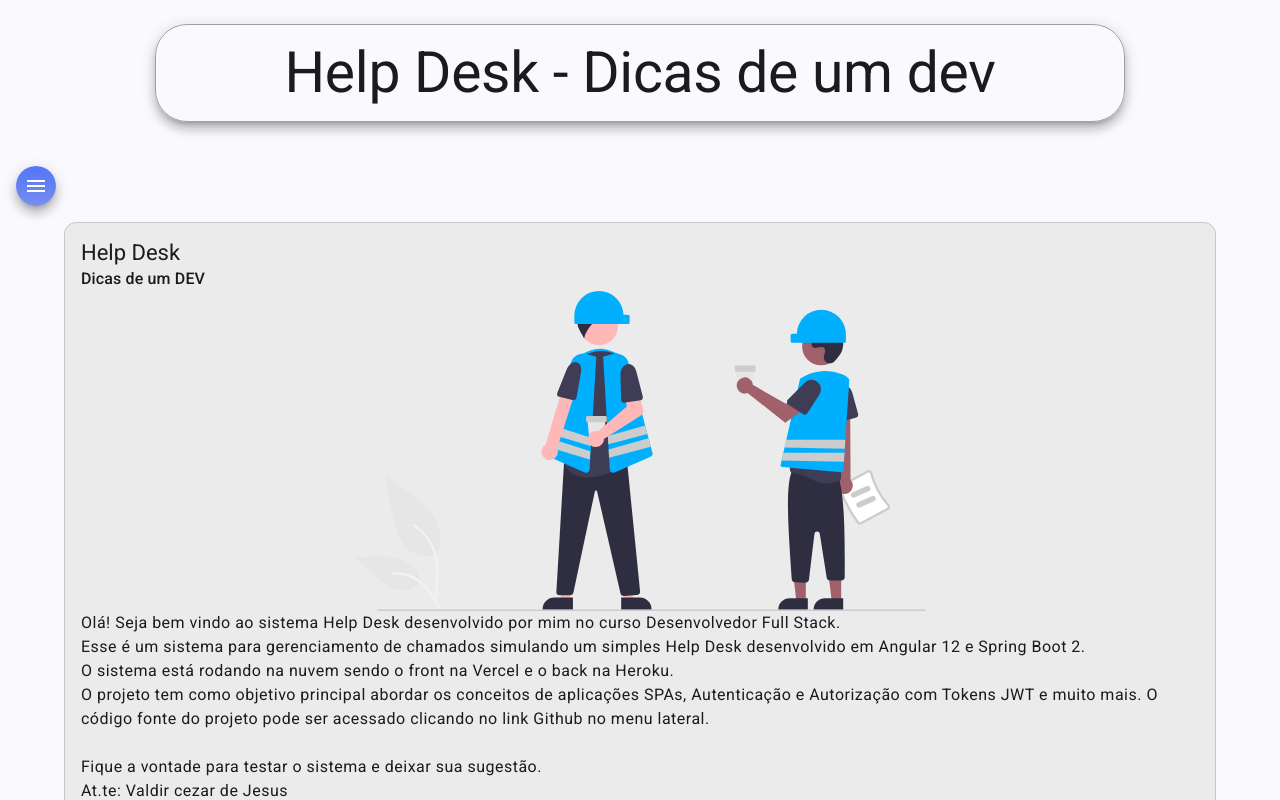
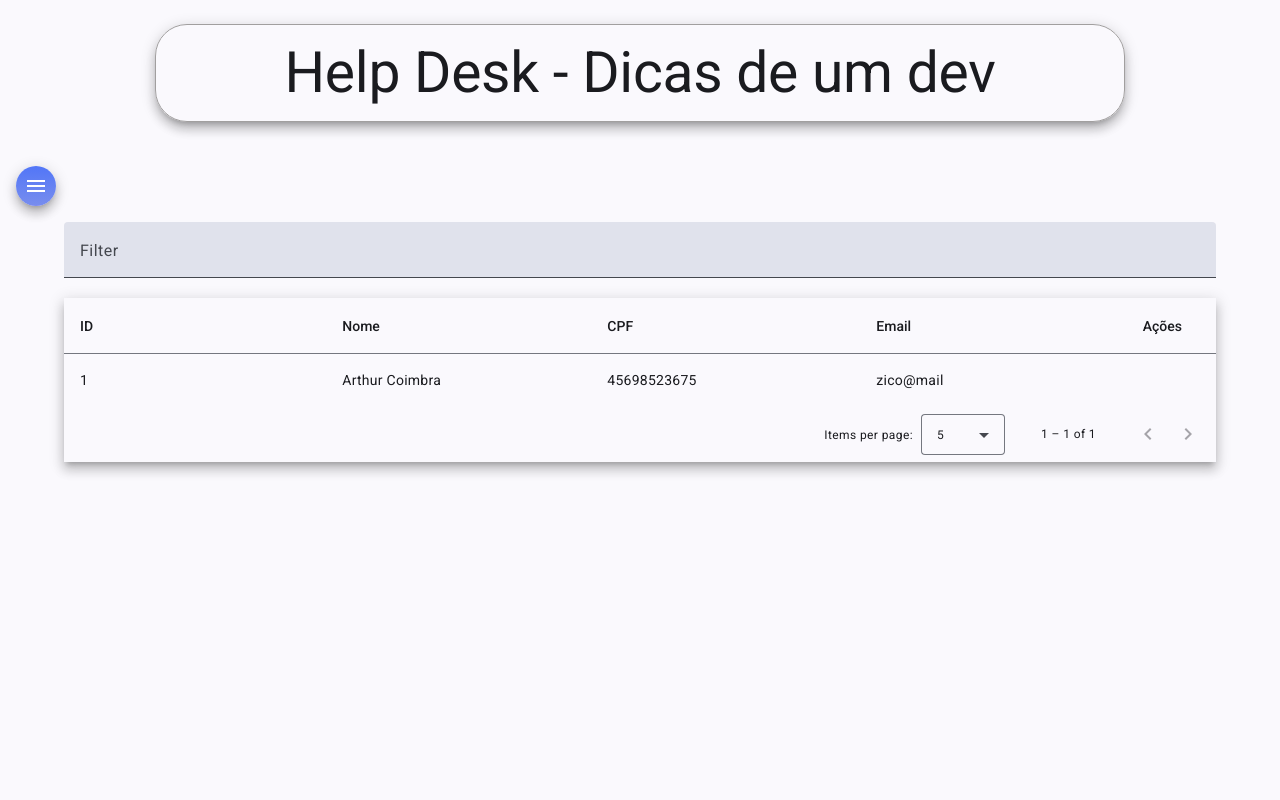
Before and after one commit to rbrumcabral/helpDesk-frontend, an Angular app: page /tecnicos in a window 1280 px wide. Before the commit this address led to /home. Built offline with nearby package versions, Linux system fonts and the light colour scheme.

Commit message:
Tecnico-List Estrutura sem consulta ao backend

```diff
--- a/src/app/components/nav/nav.component.ts
+++ b/src/app/components/nav/nav.component.ts
@@ -19,7 +19,7 @@
 import { HeaderComponent } from '../header/header.component';
 
 @Component({
-  selector: 'app-nav',
+  selector: 'app-tecnico-list',
   standalone: true,
   imports: [RouterOutlet, MatSidenavModule, MatIconModule, MatListModule, MatInputModule, MatCardModule, MatButtonModule, HeaderComponent, RouterLink],
   templateUrl: './nav.component.html',
@@ -32,7 +32,7 @@
   constructor(private router: Router){}
 
   ngOnInit(): void{
-    this.router.navigate(['home']);
+    this.router.navigate(['tecnicos']);
   }
 
   logout(): void {
--- a/src/app/components/tecnico/tecnico-list/tecnico-list.component.css
+++ b/src/app/components/tecnico/tecnico-list/tecnico-list.component.css
@@ -0,0 +1,18 @@
+.div-table{
+    width: 90%;
+    margin: 1rem auto;
+}
+
+table {
+    width: 100%;
+}
+
+.mat-mdc-form-field {
+    font-size: 14px;
+    width: 100%;
+}
+
+td,
+th {
+    width: 25%;
+}
--- a/src/app/components/tecnico/tecnico-list/tecnico-list.component.html
+++ b/src/app/components/tecnico/tecnico-list/tecnico-list.component.html
@@ -1 +1,47 @@
-<p>tecnico-list works!</p>
+<div class="div-table">
+
+    <mat-form-field>
+        <mat-label>Filter</mat-label>
+        <input matInput (keyup)="applyFilter($event)" placeholder="Ex. Mia" #input>
+    </mat-form-field>
+
+    <div class="mat-elevation-z8">
+        <table mat-table [dataSource]="dataSource" matSort>
+
+            <ng-container matColumnDef="id">
+                <th mat-header-cell *matHeaderCellDef mat-sort-header> ID </th>
+                <td mat-cell *matCellDef="let row"> {{row.id}} </td>
+            </ng-container>
+
+            <ng-container matColumnDef="nome">
+                <th mat-header-cell *matHeaderCellDef mat-sort-header> Nome </th>
+                <td mat-cell *matCellDef="let row"> {{row.nome}} </td>
+            </ng-container>
+
+            <ng-container matColumnDef="cpf">
+                <th mat-header-cell *matHeaderCellDef mat-sort-header> CPF </th>
+                <td mat-cell *matCellDef="let row"> {{row.cpf}} </td>
+            </ng-container>
+
+            <ng-container matColumnDef="email">
+                <th mat-header-cell *matHeaderCellDef mat-sort-header> Email </th>
+                <td mat-cell *matCellDef="let row"> {{row.email}} </td>
+            </ng-container>
+
+            <ng-container matColumnDef="acoes">
+                <th mat-header-cell *matHeaderCellDef mat-sort-header> Ações </th>
+                <td mat-cell *matCellDef="let row"> {{row.acoes}} </td>
+            </ng-container>
+
+            <tr mat-header-row *matHeaderRowDef="displayedColumns"></tr>
+            <tr mat-row *matRowDef="let row; columns: displayedColumns;"></tr>
+
+            <tr class="mat-row" *matNoDataRow>
+                <td class="mat-cell" colspan="4">No data matching the filter "{{input.value}}"</td>
+            </tr>
+        </table>
+
+        <mat-paginator [pageSizeOptions]="[5, 10, 25, 100]" aria-label="Select page of users"></mat-paginator>
+    </div>
+
+</div>
--- a/src/app/components/tecnico/tecnico-list/tecnico-list.component.ts
+++ b/src/app/components/tecnico/tecnico-list/tecnico-list.component.ts
@@ -1,12 +1,56 @@
-import { Component } from '@angular/core';
+import {AfterViewInit, Component, ViewChild} from '@angular/core';
+import {MatPaginator, MatPaginatorModule} from '@angular/material/paginator';
+import {MatSort, MatSortModule} from '@angular/material/sort';
+import {MatTableDataSource, MatTableModule} from '@angular/material/table';
+import {MatInputModule} from '@angular/material/input';
+import {MatFormFieldModule} from '@angular/material/form-field';
+import { Tecnico } from '../../../models/tecnico';
 
 @Component({
-  selector: 'app-tecnico-list',
+  selector: 'tecnico-list',
+  templateUrl: './tecnico-list.component.html',
+  styleUrl: './tecnico-list.component.css',
   standalone: true,
-  imports: [],
-  templateUrl: './tecnico-list.component.html',
-  styleUrl: './tecnico-list.component.css'
+  imports: [MatFormFieldModule, MatInputModule, MatTableModule, MatSortModule, MatPaginatorModule],
 })
-export class TecnicoListComponent {
 
+export class TecnicoListComponent implements AfterViewInit {
+
+  UserData: Tecnico[] = [
+    {
+      id: 1,
+      nome: 'Arthur Coimbra',
+      cpf: '45698523675',
+      email: 'zico@mail',
+      senha: '1234',
+      perfis: ['0'],
+      dataCriacao: '12/08/2024'
+    }
+  ];
+
+  displayedColumns: string[] = ['id', 'nome', 'cpf', 'email', 'acoes'];
+  dataSource: MatTableDataSource<Tecnico>;
+
+  @ViewChild(MatPaginator) paginator: MatPaginator;
+  @ViewChild(MatSort) sort: MatSort;
+
+  constructor() {
+    // Create 100 users
+    const users = this.UserData;
+    this.dataSource = new MatTableDataSource(users);
+  }
+
+  ngAfterViewInit() {
+    this.dataSource.paginator = this.paginator;
+    this.dataSource.sort = this.sort;
+  }
+
+  applyFilter(event: Event) {
+    const filterValue = (event.target as HTMLInputElement).value;
+    this.dataSource.filter = filterValue.trim().toLowerCase();
+
+    if (this.dataSource.paginator) {
+      this.dataSource.paginator.firstPage();
+    }
+  }
 }
```
